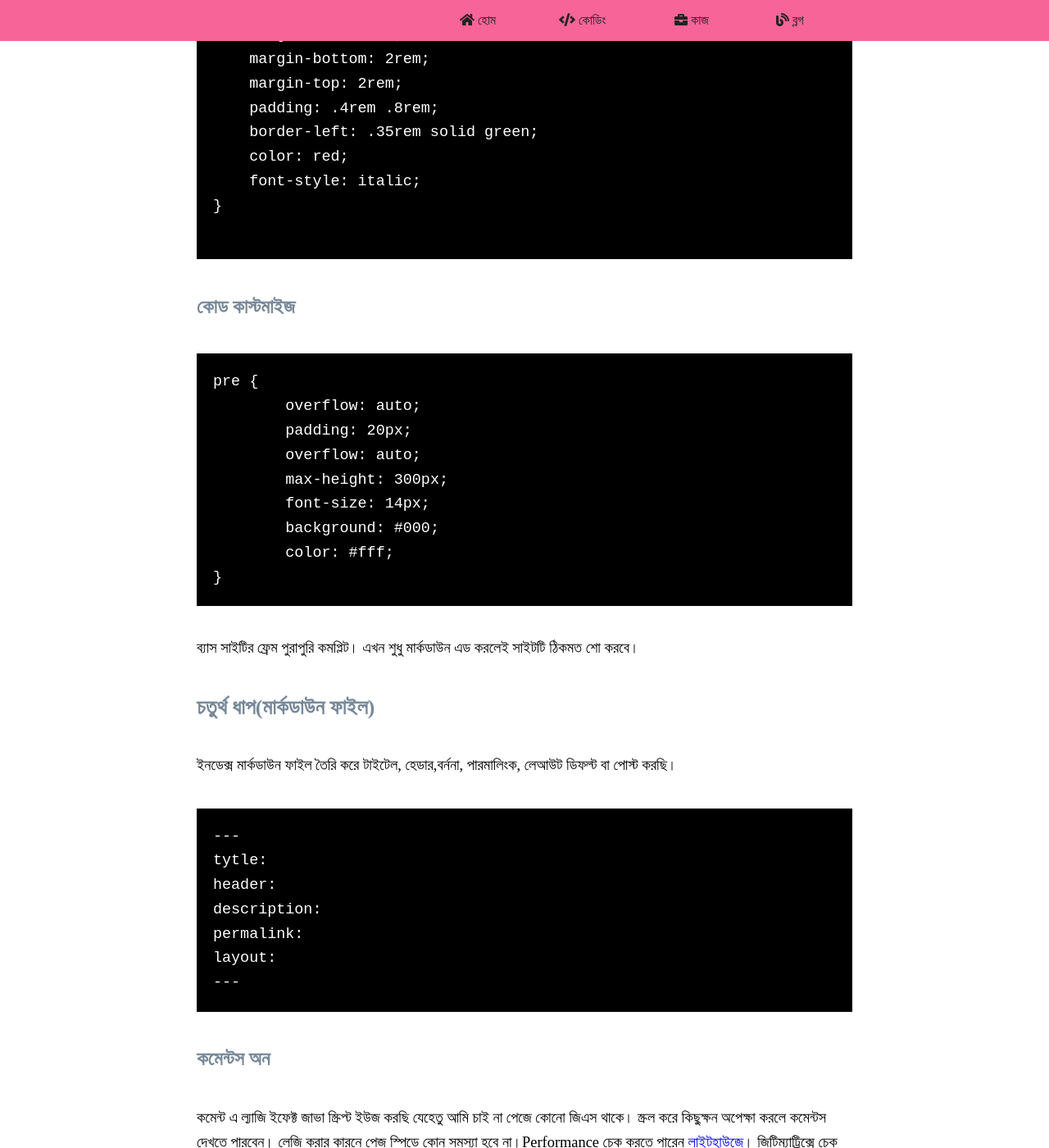
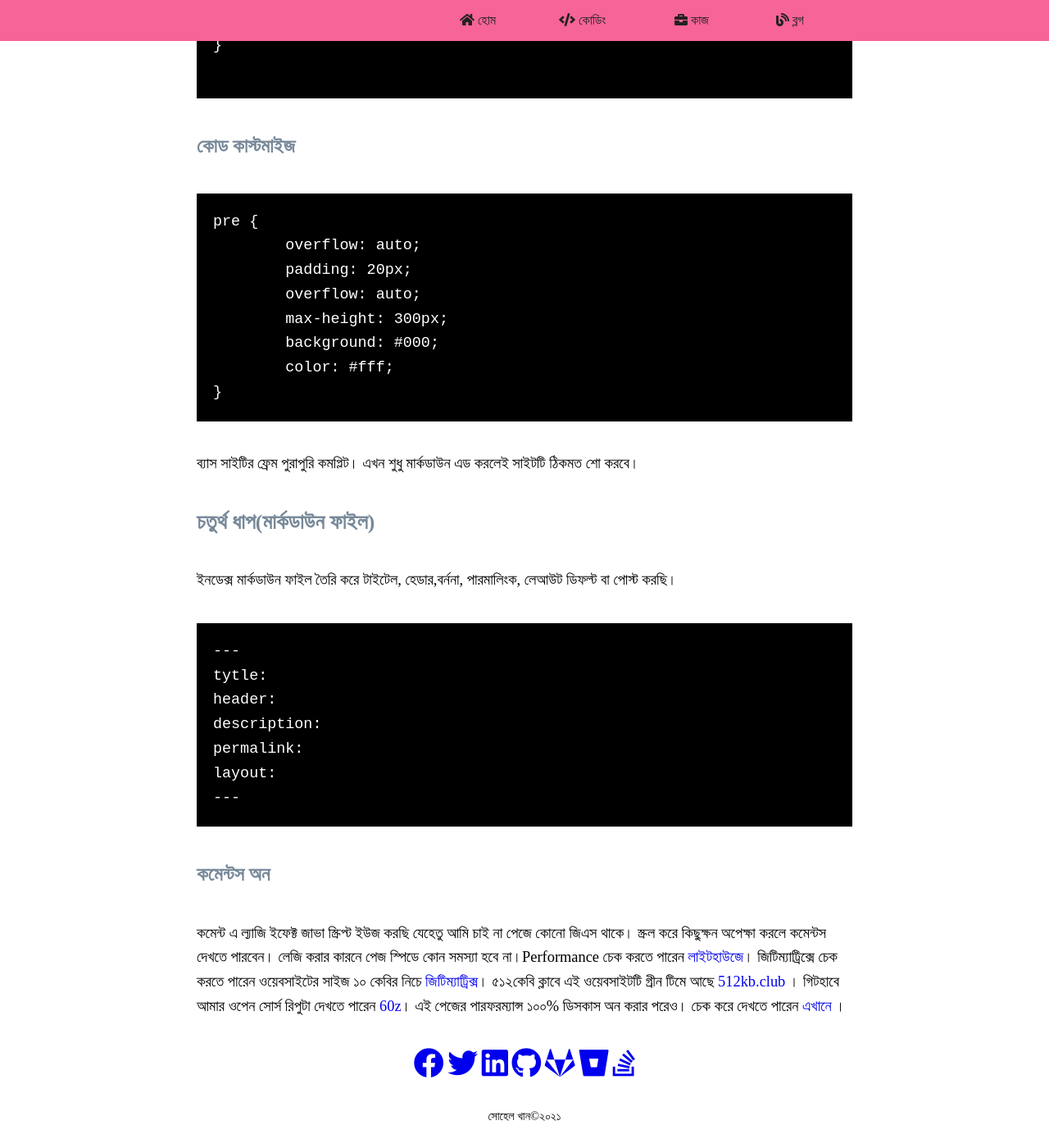
Before and after one commit to sohelkhanz/sohelkhanz.github.io, a Jekyll site: the page built from contents/markdown.md, in a window 1280 px wide and 1400 px high, scrolled down 5624 px. Shown: the whole window at 82% size. Built offline with Jekyll 4.4.1, drawn with Linux system fonts in a browser that asks for light colours; comment, search, counter and statistics services are not loaded; after the commit the page ends 6994 px from its top, so only the background shows below that; some of the changed text lies outside the part shown.

Commit message:
Update markdown.md

````diff
--- a/contents/markdown.md
+++ b/contents/markdown.md
@@ -166,16 +166,8 @@ h2 {
 	font-size: 1.3em;
            color: #778899;
 }
-
-
 ```
 
-```
-i.hash {
-  font-size: 0.8em;
-  color: blue;
-}
-```
 ## ব্লককোট কাস্টমাইজ
 ```
 blockquote {
@@ -196,7 +188,6 @@ pre {
 	padding: 20px;
 	overflow: auto;
 	max-height: 300px;
-	font-size: 14px;
 	background: #000;
 	color: #fff;
 }
@@ -216,5 +207,6 @@ layout:
 ## কমেন্টস অন
 কমেন্ট এ ল্যাজি ইফেক্ট জাভা স্ক্রিপ্ট ইউজ করছি যেহেতু আমি চাই না পেজে কোনো জিএস থাকে। স্ক্রল করে কিছুক্ষন অপেক্ষা করলে কমেন্টস দেখতে পারবেন। লেজি করার কারনে পেজ স্পিডে কোন সমস্যা হবে না।Performance চেক করতে পারেন [লাইটহাউজে](https://lighthouse-dot-webdotdevsite.appspot.com//lh/html?url=https%3A%2F%2F60z.github.io%2F)।
 জিটিম্যাট্রিক্সে চেক করতে পারেন ওয়েবসাইটের সাইজ ১০ কেবির নিচে  [জিটিম্যাট্রিক্স](https://gtmetrix.com/reports/60z.github.io/nWfL5uED/)।
+৫১২কেবি ক্লাবে এই ওয়েবসাইটটি গ্রীন টিমে আছে [512kb.club](https://512kb.club/) ।
 গিটহাবে আমার ওপেন সোর্স রিপুটা দেখতে পারেন [60z](https://github.com/60z/60z.github.io/)।
 এই পেজের পারফরম্যান্স ১০০% ডিসকাস অন করার পরেও। চেক করে দেখতে পারেন [এখানে](https://lighthouse-dot-webdotdevsite.appspot.com//lh/html?url=https%3A%2F%2F60z.github.io%2Fcontents%2Fmarkdown) ।
````
